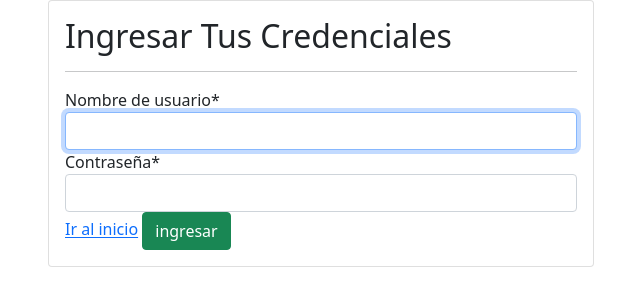
After one commit to alvaroLagosd/tiendaAutos, a Django app: page /accounts/login/ in a window 1280 px wide. The commit adds this page. Shown: the top 306 px of the page, without its empty margins (319-959 px from the left). Run offline with Django 3.2, Linux system fonts and the light colour scheme; some libraries are stand-ins or nearby versions.

Commit message:
Creacion Login con CSRF token

```diff
--- /dev/null
+++ b/autosMarket/templates/registration/login.html
@@ -0,0 +1,35 @@
+<!DOCTYPE html>
+<html lang="en">
+<head>
+    <meta charset="UTF-8">
+    <meta http-equiv="X-UA-Compatible" content="IE=edge">
+    <meta name="viewport" content="width=device-width, initial-scale=1.0">
+    <link href="https://cdn.jsdelivr.net/npm/bootstrap@5.0.0-beta3/dist/css/bootstrap.min.css" rel="stylesheet" integrity="sha384-eOJMYsd53ii+scO/bJGFsiCZc+5NDVN2yr8+0RDqr0Ql0h+rP48ckxlpbzKgwra6" crossorigin="anonymous">
+
+    <title>Ingreso al Sistema</title>
+</head>
+<body>
+    {% load crispy_forms_tags %}
+    <div class="container">
+        <div class="row">
+            <div class="col-12 col-md-6 offset-md-3">
+            <div class="card">
+                <div class="card-body">
+                    <h2>Ingresar Tus Credenciales</h2>
+                    <hr>
+                    <form action="" method="post">
+                    {% csrf_token %}
+                    {{ form | crispy}}
+                    <a href="{% url 'home' %}">Ir al inicio</a>
+                    <input type="submit" value="ingresar" class="btn btn-success float-right">
+                </form>
+                </div>
+                </div>
+            </div>
+        </div>
+
+    </div>
+
+
+</body>
+</html>
--- a/requirements.txt
+++ b/requirements.txt
@@ -1,2 +1,3 @@
 django == 3.1
 pillow
+django-crispy-forms
--- a/tiendaAutos/settings.py
+++ b/tiendaAutos/settings.py
@@ -27,6 +27,8 @@ DEBUG = True
 
 ALLOWED_HOSTS = []
 
+LOGIN_REDIRECT_URL = '/'
+LOGOUT_REDIRECT_URL = '/'
 
 # Application definition
 
@@ -38,7 +40,10 @@ INSTALLED_APPS = [
     'django.contrib.messages',
     'django.contrib.staticfiles',
     'autosMarket',
+    'crispy_forms',
 ]
+
+CRISPY_TEMPLATE_PACK ='bootstrap4'
 
 MIDDLEWARE = [
     'django.middleware.security.SecurityMiddleware',
--- a/tiendaAutos/urls.py
+++ b/tiendaAutos/urls.py
@@ -24,6 +24,7 @@ urlpatterns = [
     path('admin/', admin.site.urls),
     # se incluye las rutas que estan en el urls de la pagina principal
     path('', include('autosMarket.urls')),
+    path('accounts/', include('django.contrib.auth.urls')),
 ]
 
 #si la variable debug esta en true, la aplicacion no esta en produccion no en produccion
```
Also changed, not shown: autosMarket/templates/autosMarket/base.html (+16 -2 lines), db.sqlite3.
